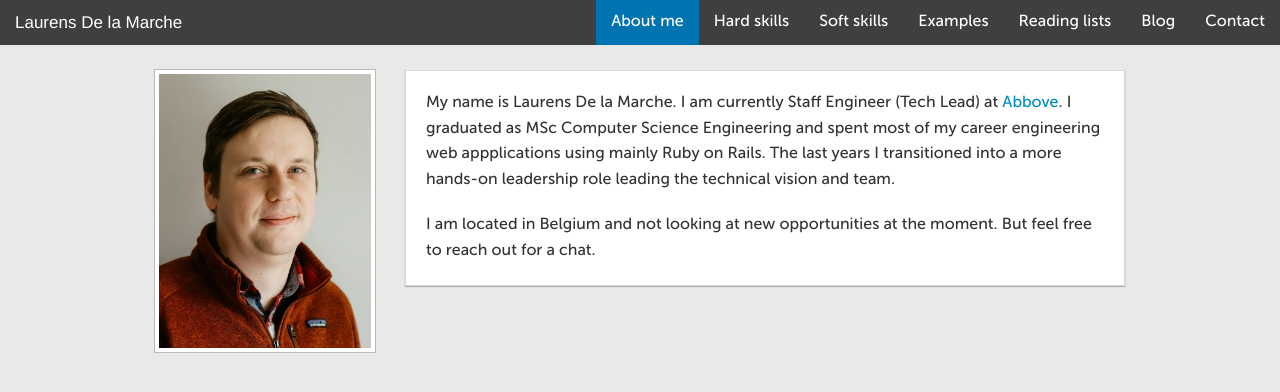
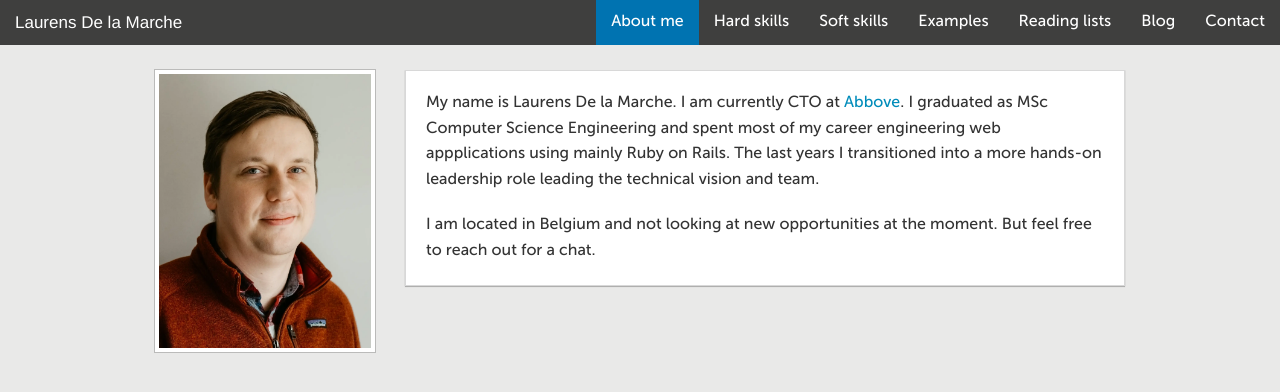
Before and after one commit to ldlamarc/laurensdelamarche, a Jekyll site: the page built from docs/index.html, in a window 1280 px wide. Shown: the top 392 px of the page. Built offline with Jekyll 4.4.1, drawn with Linux system fonts in a browser that asks for light colours.

Commit message:
Change to CTO

```diff
--- a/docs/index.html
+++ b/docs/index.html
@@ -8,8 +8,7 @@ layout: default
 <div class="small-9 columns">
   <div class="panel">
     <p>
-      My name is Laurens De la Marche. I am currently Staff Engineer (Tech Lead) at <a
-        href="https://www.abbove.com">Abbove</a>.
+      My name is Laurens De la Marche. I am currently CTO at <a href="https://www.abbove.com">Abbove</a>.
       I graduated as MSc Computer Science Engineering and spent most of my career engineering web appplications using
       mainly Ruby on Rails. The last years I transitioned into a more hands-on leadership role leading the technical
       vision and team.
--- a/docs/soft.html
+++ b/docs/soft.html
@@ -4,7 +4,8 @@ layout: default
 <div class="panel">
   <h2>Executive skills</h2>
   <p>
-    I started multiple small companies. This enabled me to learn a wide range of executive skills.
+    I am currently CTO at Abbove and I started multiple small companies in the past. This enabled me to learn a wide
+    range of executive skills.
   </p>
   <p>
     <strong>Blueshift</strong><br />
```
